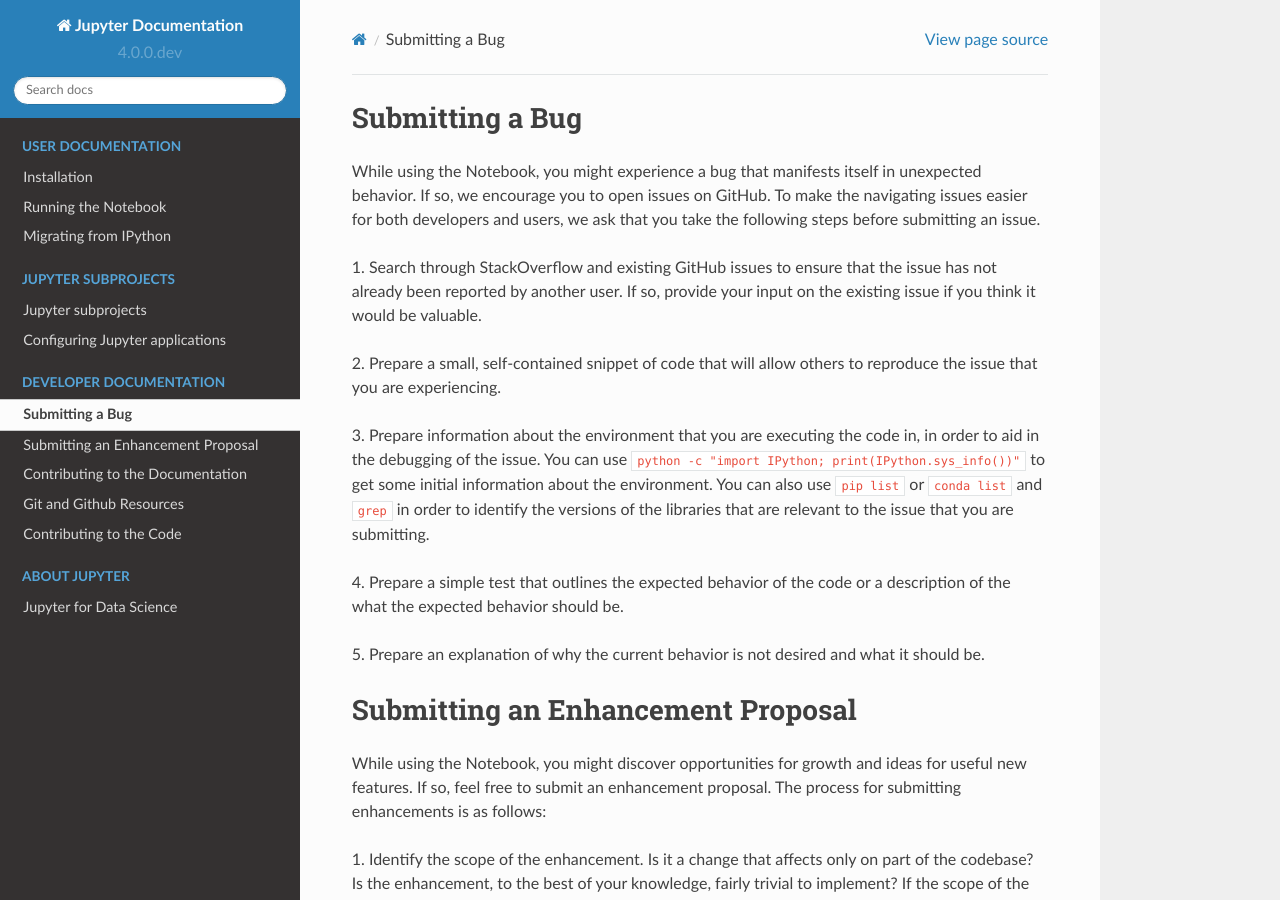
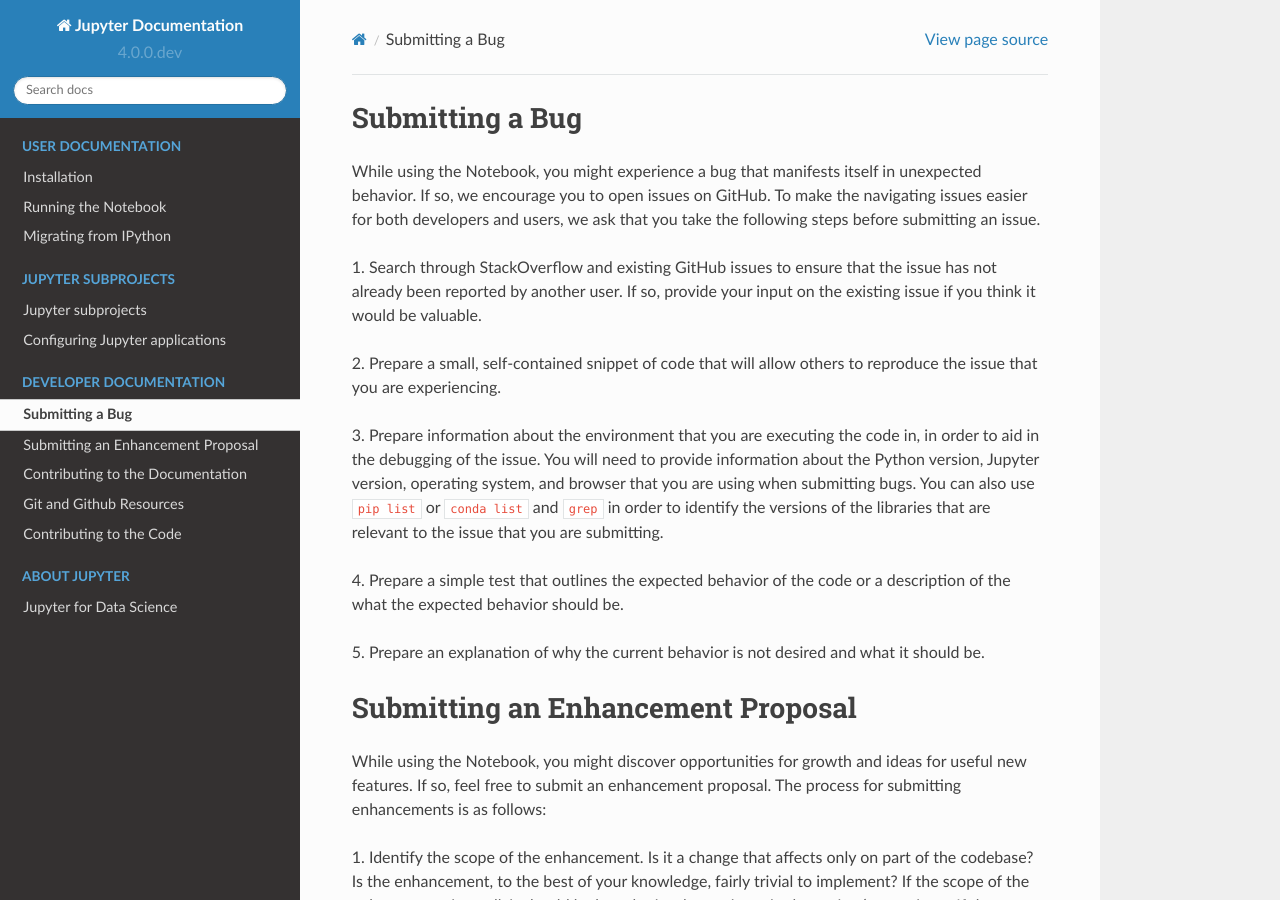
Before and after one commit to jupyter/jupyter, a Sphinx documentation site: the page built from docs/source/contrib_guide_bugs_enh.rst, in a window 1280 px wide and 900 px high. Built offline with Sphinx 7.4.7 and the Read the Docs theme 2.0.0, drawn with Linux system fonts in a browser that asks for light colours; pages that are not in the unit, such as notebooks, are missing from menus.

Commit message:
Updated section about providing info for debugging

```diff
--- a/docs/source/contrib_guide_bugs_enh.rst
+++ b/docs/source/contrib_guide_bugs_enh.rst
@@ -14,11 +14,12 @@
 to reproduce the issue that you are experiencing.
 
 3. Prepare information about the environment that you are executing the code
-in, in order to aid in the debugging of the issue. You can use ``python
--c "import IPython; print(IPython.sys_info())"`` to get some initial
-information about the environment. You can also use ``pip list`` or
-``conda list`` and ``grep`` in order to identify the versions of the
-libraries that are relevant to the issue that you are submitting.
+in, in order to aid in the debugging of the issue. You will need to provide
+information about the Python version, Jupyter version, operating system,
+and browser that you are using when submitting bugs. You can also use
+``pip list`` or  ``conda list`` and ``grep`` in order to identify the
+versions of the libraries that are relevant to the issue that you are
+submitting.
 
 4. Prepare a simple test that outlines the expected behavior of the code
 or a description of the what the expected behavior should be.
```
